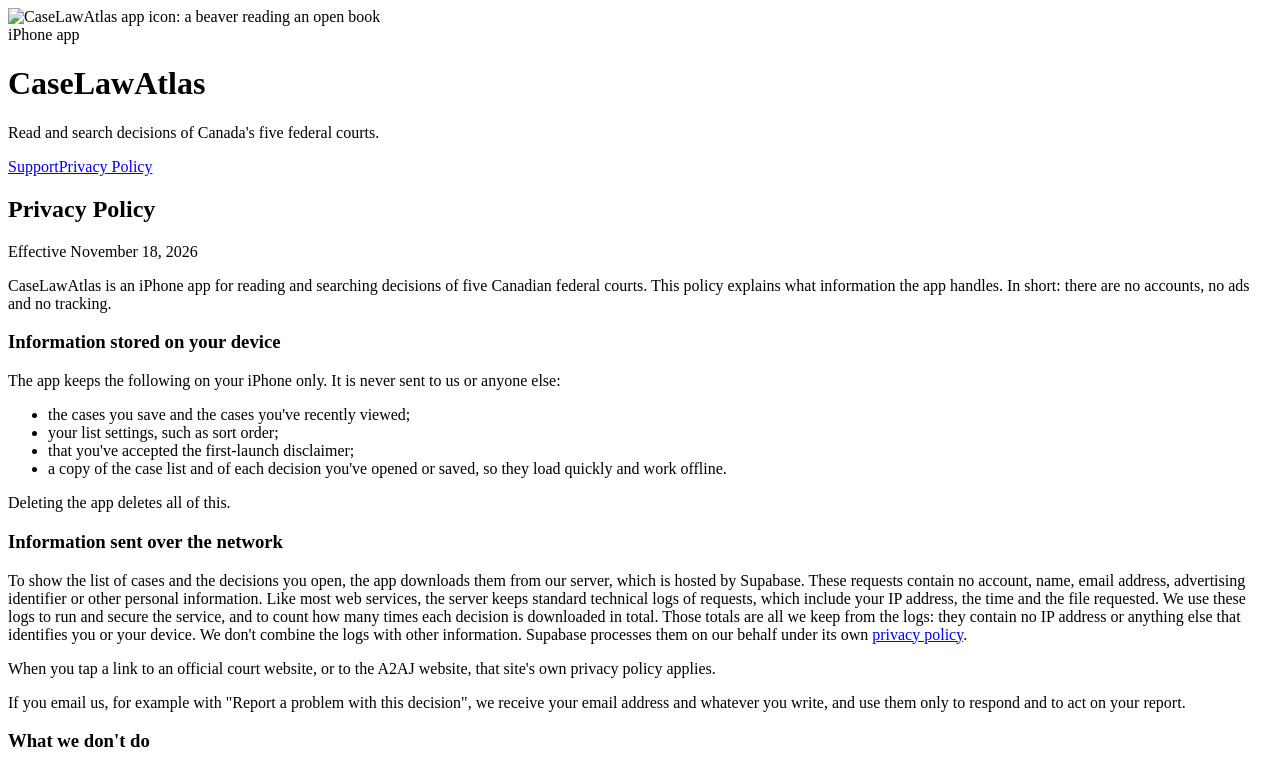
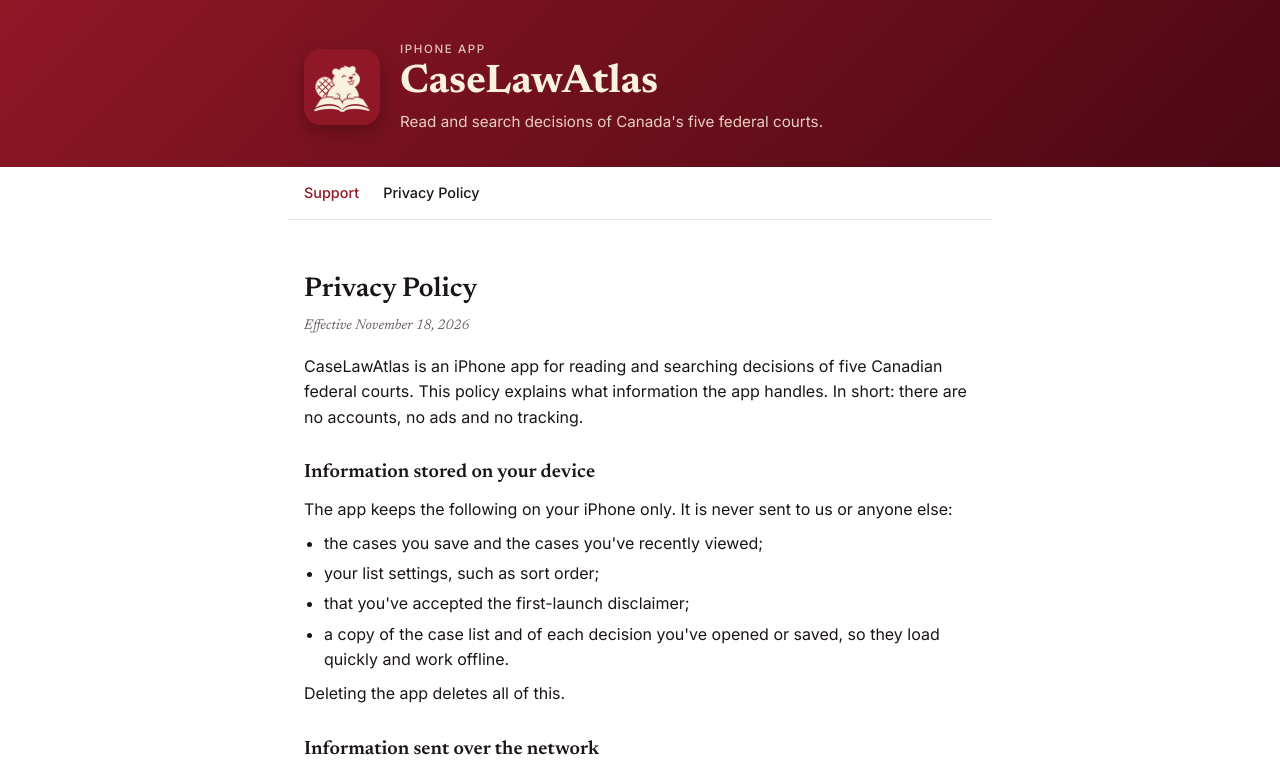
Before and after one commit to ef3n9r98/websites, a plain HTML site: page caselawatlasappprivacy.html in a window 1280 px wide. Shown: the top 768 px of the page. Drawn offline with Linux system fonts and the light colour scheme.

Commit message:
Update caselawatlasappprivacy.html

```diff
--- a/caselawatlasappprivacy.html
+++ b/caselawatlasappprivacy.html
@@ -5,17 +5,17 @@
 <meta name="viewport" content="width=device-width, initial-scale=1">
 <title>CaseLawAtlas Privacy Policy</title>
 <meta name="description" content="Privacy policy for the CaseLawAtlas iPhone app.">
-<link rel="icon" href="icon.png">
-<link rel="apple-touch-icon" href="icon.png">
+<link rel="icon" href="iconcaselawatlasapp.png">
+<link rel="apple-touch-icon" href="iconcaselawatlasapp.png">
 <link rel="preconnect" href="https://fonts.googleapis.com">
 <link rel="preconnect" href="https://fonts.gstatic.com" crossorigin>
 <link rel="stylesheet" href="https://fonts.googleapis.com/css2?family=Newsreader:ital,opsz,wght@0,6..72,400;0,6..72,600;0,6..72,700;1,6..72,400&family=Inter:wght@400;500;600&display=swap">
-<link rel="stylesheet" href="style.css">
+<link rel="stylesheet" href="stylecaselawatlasapp.css">
 </head>
 <body>
 <header>
   <div class="wrap">
-    <img src="icon.png" width="76" height="76" alt="CaseLawAtlas app icon: a beaver reading an open book">
+    <img src="iconcaselawatlasapp.png" width="76" height="76" alt="CaseLawAtlas app icon: a beaver reading an open book">
     <div>
       <div class="eyebrow">iPhone app</div>
       <h1>CaseLawAtlas</h1>
@@ -24,7 +24,7 @@
   </div>
 </header>
 
-<nav aria-label="Pages"><div class="wrap"><a href="index.html">Support</a><a href="privacy.html" aria-current="page">Privacy Policy</a></div></nav>
+<nav aria-label="Pages"><div class="wrap"><a href="caselawatlasappindex.html">Support</a><a href="caselawatlasappprivacy.html" aria-current="page">Privacy Policy</a></div></nav>
 
 <main>
   <div class="wrap">
```
